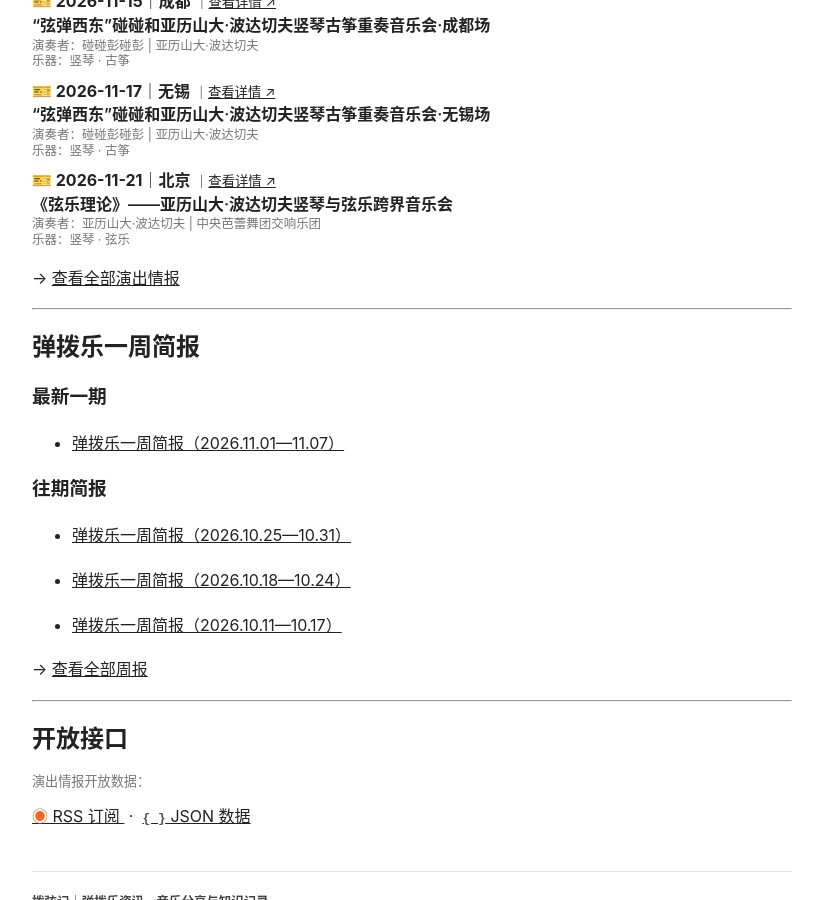
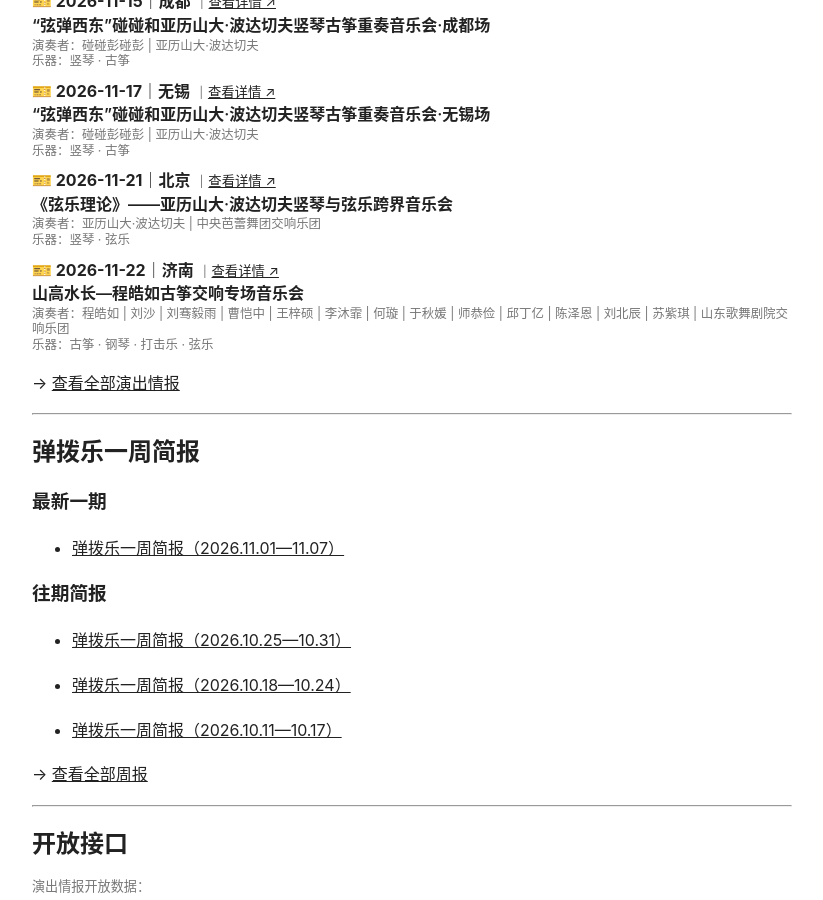
Before and after one commit to KeenKwok/boxianji, a Jekyll site: the page built from index.md, in a window 1280 px wide and 900 px high, scrolled down 1113 px. Shown: the whole window, without its empty margins (228-1051 px from the left). Built offline with Jekyll 4.4.1, drawn with Linux system fonts in a browser that asks for light colours.

Commit message:
更新 attention.yml

```diff
--- a/_data/attention.yml
+++ b/_data/attention.yml
@@ -1,3 +1,29 @@
+- id: "20261122-jinan-shangaoshuilang-chenghaoru-guzheng-symphony"
+  date: "2026-11-22"
+  city: "济南"
+  title: "山高水长—程皓如古筝交响专场音乐会"
+  performers:
+    - "程皓如"
+    - "刘沙"
+    - "刘骞毅雨"
+    - "曹恺中"
+    - "王梓硕"
+    - "李沐霏"
+    - "何璇"
+    - "于秋媛"
+    - "师恭俭"
+    - "邱丁亿"
+    - "陈泽恩"
+    - "刘北辰"
+    - "苏紫琪"
+    - "山东歌舞剧院交响乐团"
+  instruments:
+    - "古筝"
+    - "钢琴"
+    - "打击乐"
+    - "弦乐"
+  link: "https://mp.weixin.qq.com/s/SVw6i77cgbv239GPhR4B4Q"
+
 - id: "20261121-beijing-string-theory-boldachev-harp-strings"
   date: "2026-11-21"
   city: "北京"
```
